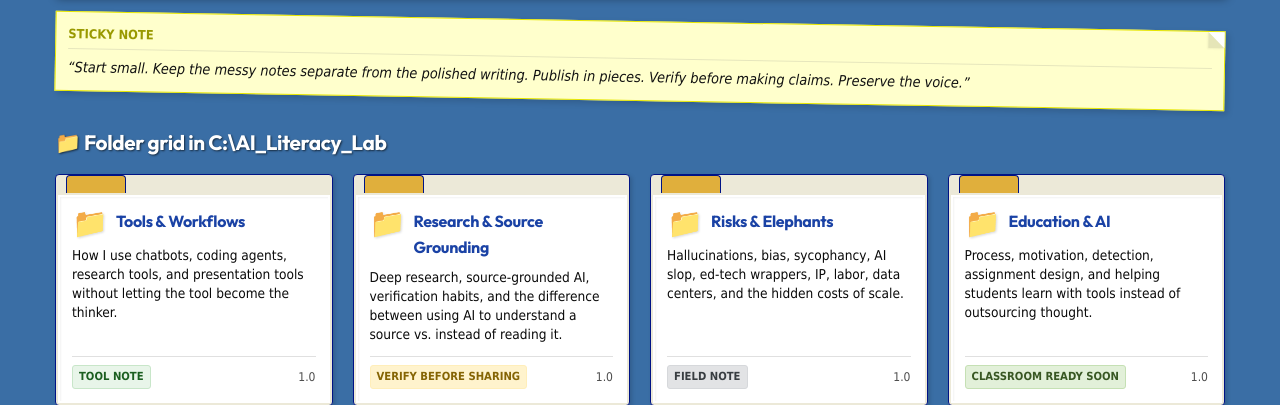
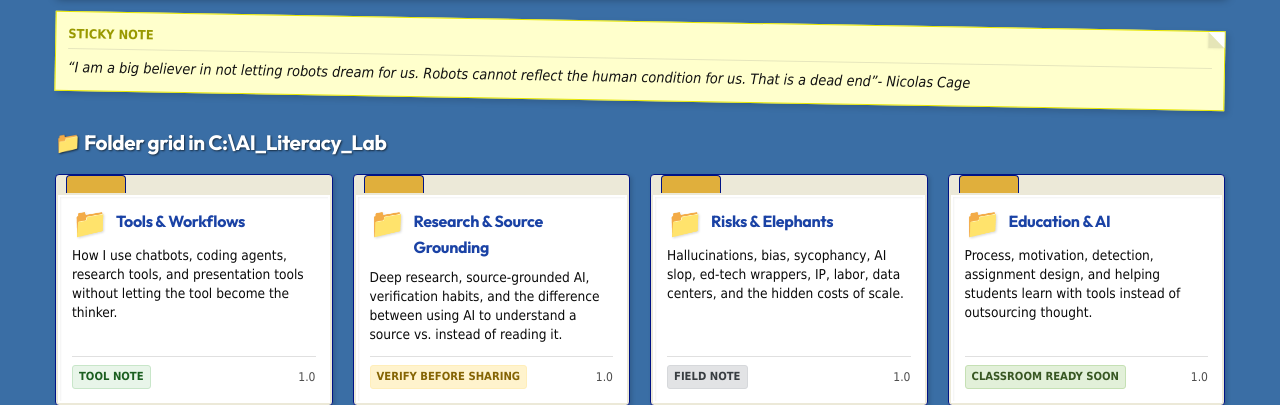
Before and after one commit to admiralorbiter/jonslane, a Flask app: page /ai-literacy-lab/ in a window 1280 px wide. Shown: the part 1007-1412 px from the top of the page. Run offline with Flask 3, Linux system fonts and the light colour scheme.

Commit message:
added quote

```diff
--- a/portfolio/templates/ai_literacy_lab/index.html
+++ b/portfolio/templates/ai_literacy_lab/index.html
@@ -101,7 +101,7 @@
         <div class="xp-desktop-sticky" id="desktop-sticky">
             <div class="xp-sticky-header">Sticky Note</div>
             <div class="xp-sticky-content">
-                “Start small. Keep the messy notes separate from the polished writing. Publish in pieces. Verify before making claims. Preserve the voice.”
+                “I am a big believer in not letting robots dream for us. Robots cannot reflect the human condition for us. That is a dead end”- Nicolas Cage
             </div>
         </div>
 
```
